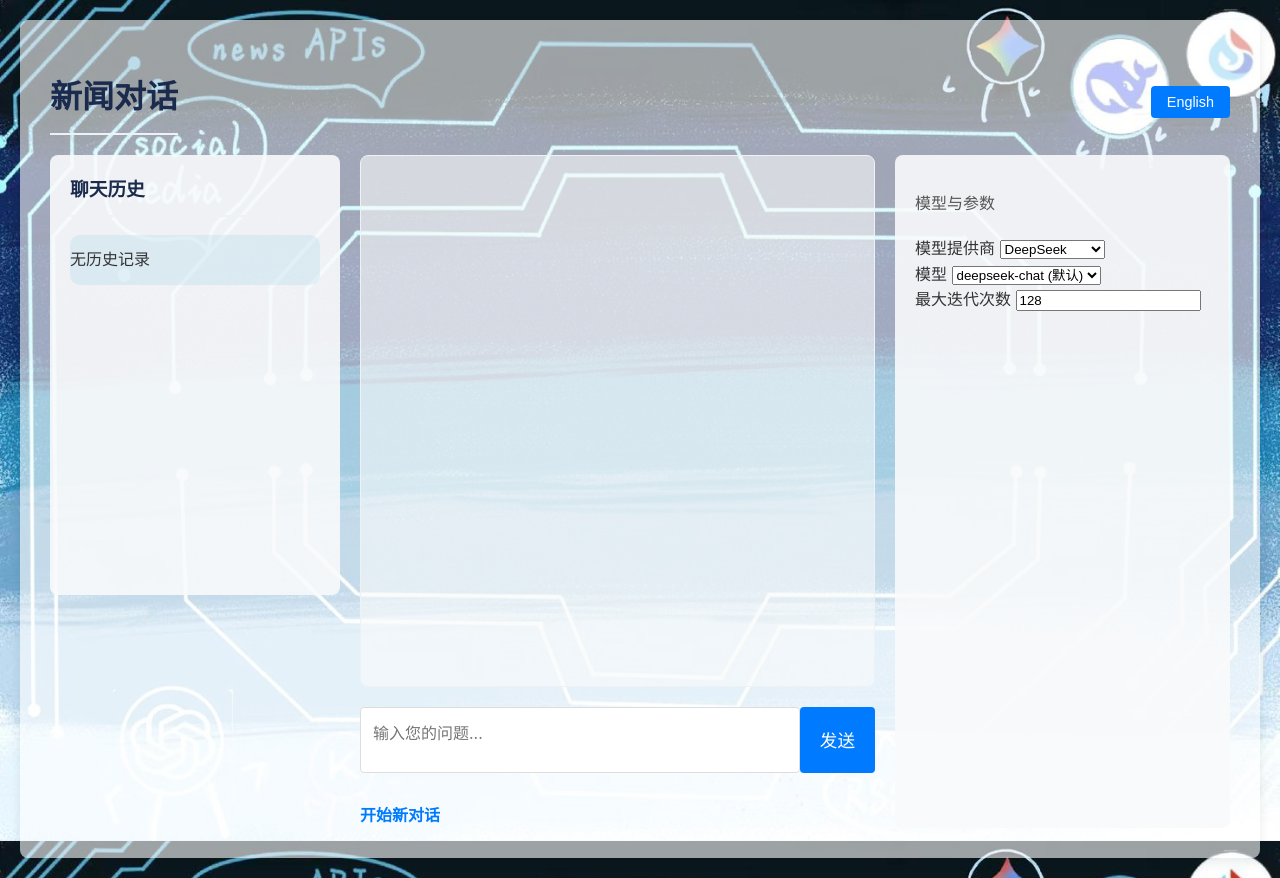
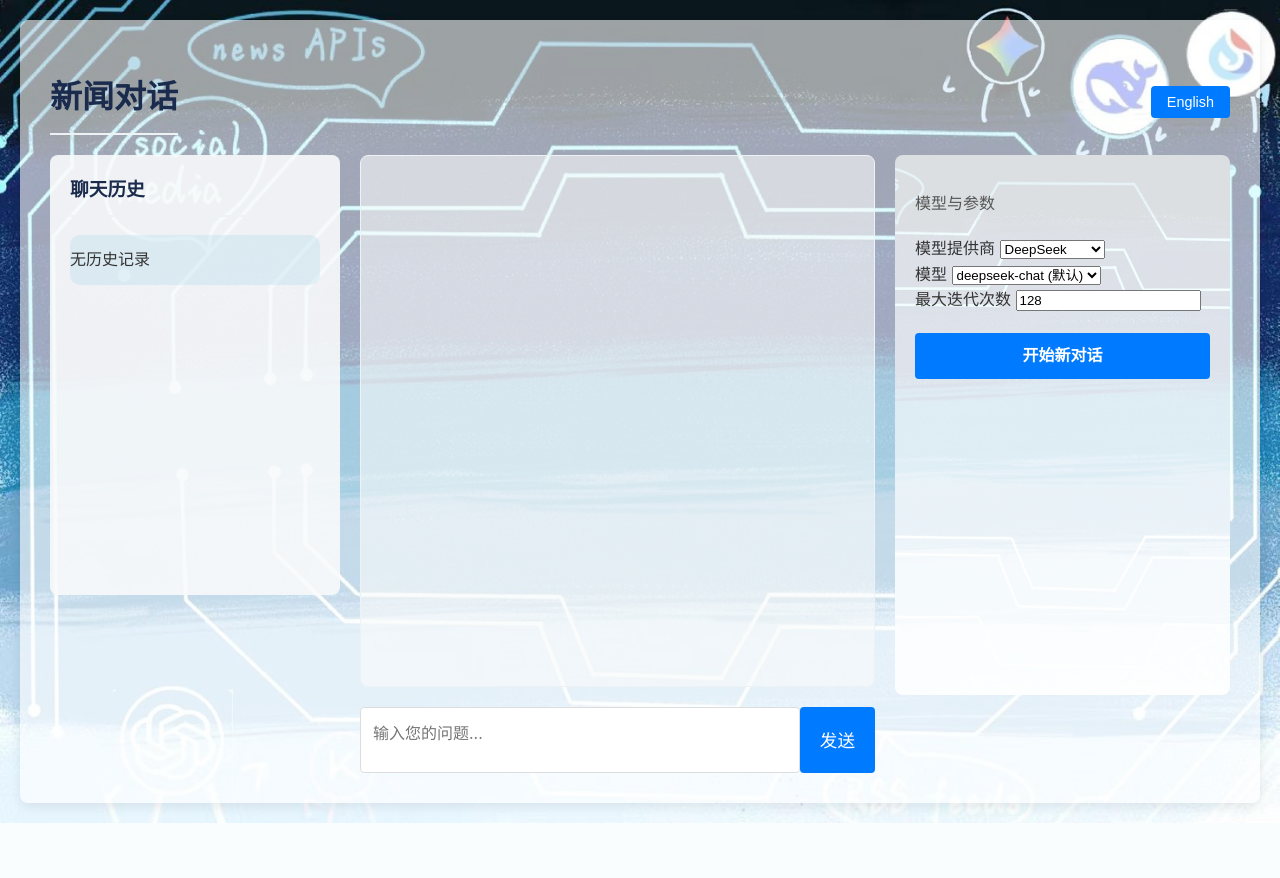
Before and after one commit to suyingke2004/doge, a Flask app: page /chat_stream in a window 1280 px wide. After the commit the page ends 823 px from the top, so only its background shows below. Run offline with Flask 3, Linux system fonts and the light colour scheme; data that the repository does not hold is empty.

Commit message:
调整UI布局：将新对话按钮移到模型选择框下方并添加背景图片

```diff
--- a/static/style.css
+++ b/static/style.css
@@ -83,7 +83,7 @@
     padding: 20px;
     background-color: rgba(249, 250, 251, 0.9);
     border-radius: 8px;
-    height: calc(100vh - 100px); /* 计算高度 */
+    height: 500px; /* 调整高度与模型选择侧边栏对齐 */
     overflow-y: auto;
 }
 
@@ -96,6 +96,12 @@
     padding: 20px;
     background-color: rgba(249, 250, 251, 0.9);
     border-radius: 8px;
+    background-image: url('background.jpg');
+    background-size: cover;
+    background-position: center;
+    background-blend-mode: overlay;
+    height: 500px; /* 设置固定高度与历史记录侧边栏对齐 */
+    overflow-y: auto; /* 添加滚动条以处理内容溢出 */
 }
 
 h1 {
@@ -188,6 +194,25 @@
 
 .back-link:hover {
     text-decoration: underline;
+}
+
+/* 新对话链接样式 */
+.new-chat-link {
+    display: block;
+    text-align: center;
+    margin-top: 20px;
+    padding: 10px;
+    color: #fff;
+    background-color: #007bff;
+    text-decoration: none;
+    border-radius: 4px;
+    font-weight: bold;
+    transition: background-color 0.3s;
+}
+
+.new-chat-link:hover {
+    background-color: #0056b3;
+    text-decoration: none;
 }
 
 /* 聊天窗口样式 */
--- a/templates/chat.html
+++ b/templates/chat.html
@@ -55,7 +55,6 @@
                     <textarea id="chat-topic-input" name="topic" class="expanding-textarea" placeholder="输入您的问题..." required></textarea>
                     <button type="submit" id="chat-submit-btn">发送</button>
                 </form>
-                <a href="{{ url_for('new_chat') }}" class="back-link">开始新对话</a>
             </div>
 
             <!-- 模型选择侧边栏 -->
@@ -89,6 +88,8 @@
                     <input type="hidden" id="language-input" name="language" value="{{ session.get('language', 'zh') }}">
                 </form>
 
+                <!-- 新对话按钮移到这里 -->
+                <a href="{{ url_for('new_chat') }}" class="new-chat-link">开始新对话</a>
             </div>
         </div>
     </div>
@@ -253,7 +254,7 @@
             const maxiterLabel = document.getElementById('maxiter-label');
             const chatInputPlaceholder = document.getElementById('chat-topic-input');
             const chatSubmitBtn = document.getElementById('chat-submit-btn');
-            const newChatLink = document.querySelector('.back-link');
+            const newChatLink = document.querySelector('.new-chat-link');
 
             // 中英文文本映射
             const translations = {
```
Also changed, not shown: QWEN.md (+9 -0 lines), templates/history.html (+13 -1 lines).
